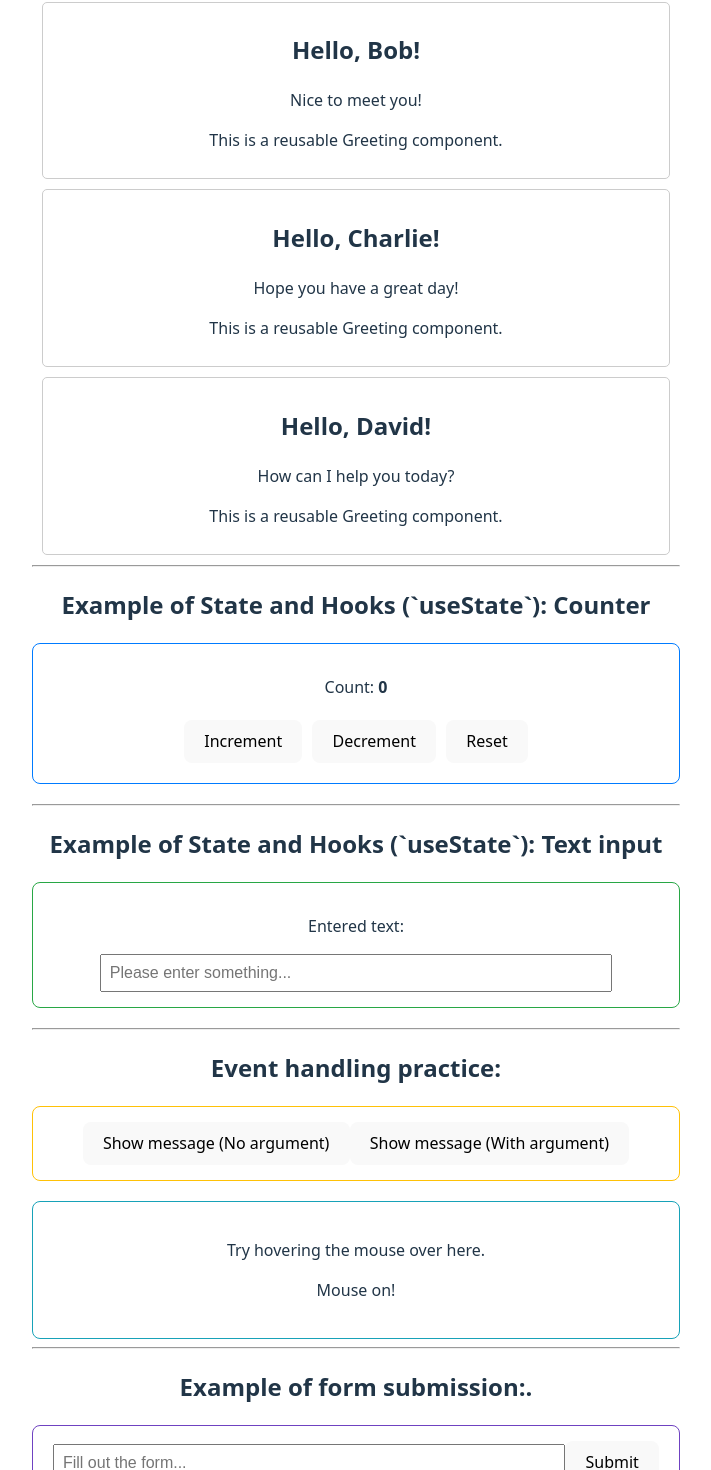
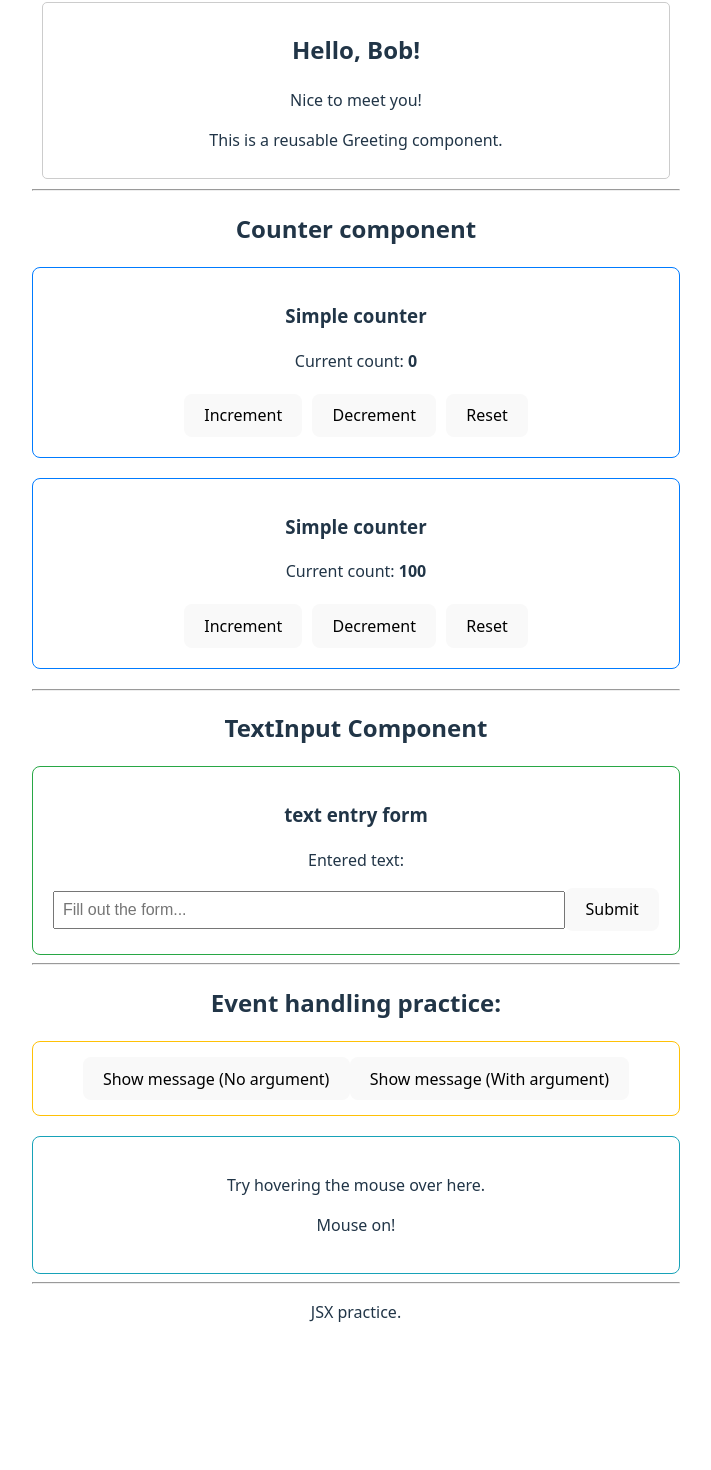
Before and after one commit to 4no-tkm/Basic_dictionary, a React (Vite) app in the folder React_notes/ts-first-react-app/: page / in a window 1280 px wide. Shown: the part 501-1971 px from the top of the page, without its empty margins (284-995 px from the left). After the commit the page ends 1873 px from the top, so only its background shows below. Built offline with nearby package versions, Linux system fonts and the light colour scheme.

Commit message:
refactor: Split App component into Counter and TextInput components

```diff
--- a/React_notes/ts-first-react-app/src/App.tsx
+++ b/React_notes/ts-first-react-app/src/App.tsx
@@ -1,6 +1,8 @@
 import React, { useState, useEffect  } from 'react';
 import './App.css';
 import Greeting from './components/Greeting';
+import Counter from './components/Counter';
+import TextInput from './components/TextInput';
 
 function App() {
   const currentHour = new Date().getHours();
@@ -14,29 +16,10 @@ function App() {
     greetingMessage = "Good Evening!"
   }
 
-  const [count, setCount] = useState<number>(0);
-  const [inputText, setInputText] = useState<String>('');
   const [isMouseOver, setIsMouseOver] = useState<boolean>(false);
-
-  const handleIncrement = () => {
-    setCount(count + 1);
-  };
-
-  const handleDecrement = () => {
-    setCount(count - 1);
-  };
-
-  const handleInputChange = (event: React.ChangeEvent<HTMLInputElement>) => {
-    setInputText(event.target.value);
-  };
 
   const handleButtonClick = (message: string) => {
     alert(`Clicked the button: ${message}`);
-  };
-
-  const handleFormSubmit = (event: React.FormEvent<HTMLFormElement>) => {
-    event.preventDefault();
-    alert(`This form was send. Input: ${inputText}`);
   };
 
   const handleMouseEnter = () => {
@@ -47,33 +30,17 @@ function App() {
     setIsMouseOver(false);
   };
 
-  useEffect(() =>  {
-    console.log('App component has been rendered or updated.');
-  })
-
   useEffect(() => {
     console.log('App component mounted for the first time. It will be executed only once.');
     const timerId = setInterval(() => {
       console.log('Interval timer running...');
-    }, 3000);
+    }, 5000);
 
     return () => {
       console.log('App component unmounted. Clear timer.')
       clearInterval(timerId);
       };
   }, []);
-
-  useEffect(() => {
-    console.log('Current count changed:', count);
-    if (count % 5 === 0 && count !== 0) {
-      alert(`The count is now ${count}!`)
-    }
-  }, [count]);
-
-  useEffect(() => {
-    console.log('Input text has changed:', inputText);
-  }, [inputText]);
-
 
   return (
     <div className="App">
@@ -86,32 +53,17 @@ function App() {
       <h2>Examples of Components and Props:</h2>
       <Greeting name="Alice" />
       <Greeting name="Bob" message="Nice to meet you!" />
-      <Greeting name="Charlie" message="Hope you have a great day!" />
-      <Greeting name="David" />
 
       <hr />
 
-      <h2>Example of State and Hooks (`useState`): Counter</h2>
-      <div style={{ padding: '15px', border: '1px solid #007bff', borderRadius: '8px', marginBottom: '20px' }}>
-        <p>Count: <strong>{count}</strong></p>
-        <button onClick={handleIncrement} style={{ margin: '5px' }}>Increment</button>
-        <button onClick={handleDecrement} style={{ margin: '5px' }}>Decrement</button>
-        <button onClick={() => setCount(0)} style={{ margin: '5px' }}>Reset</button>
-      </div>
+      <h2>Counter component</h2>
+      <Counter />
+      <Counter initialValue={100} />
 
       <hr />
 
-      <h2>Example of State and Hooks (`useState`): Text input</h2>
-      <div style={{ padding: '15px', border: '1px solid #28a745', borderRadius: '8px', marginBottom: '20px' }}>
-        <p>Entered text: <strong>{inputText}</strong></p>
-        <input
-          type="text"
-          value={inputText}
-          onChange={handleInputChange}
-          placeholder="Please enter something..."
-          style={{ width: '80%', padding: '8px', fontSize: '16px' }}
-        />
-      </div>
+      <h2>TextInput Component</h2>
+      <TextInput />
 
       <hr />
 
@@ -142,20 +94,6 @@ function App() {
 
       <hr />
 
-      <h2>Example of form submission:.</h2>
-      <div style={{ padding: '15px', border: '1px solid #6f42c1', borderRadius: '8px' }}>
-        <form onSubmit={handleFormSubmit}>
-          <input
-            type="text"
-            value={inputText}
-            onChange={handleInputChange}
-            placeholder="Fill out the form..."
-            style={{ width: '80%', padding: '8px', fontSize: '16px', marginBottom: '10px' }}
-          />
-          <button type="submit">Submit</button>
-        </form>
-      </div>
-
       <p>JSX practice.</p>
     </div>
   );
--- /dev/null
+++ b/React_notes/ts-first-react-app/src/components/Counter.tsx
@@ -0,0 +1,36 @@
+import React, { useState, useEffect } from 'react';
+
+interface CounterProps {
+    initialValue?: number;
+}
+
+const Counter: React.FC<CounterProps> = ({ initialValue = 0 }) => {
+    const [count, setCount] = useState<number>(initialValue);
+
+    useEffect(() => {
+        console.log('Counter component: Current counts have changed:', count);
+        if (count % 5 === 0 && count !== 0) {
+            alert(`From counter component: The count is now ${count}!`);
+        }
+    }, [count]);
+
+    const handleIncrement = () => {
+        setCount(prevCount => prevCount + 1);
+    };
+
+    const handleDecrement = () => {
+        setCount(prevCount => prevCount - 1);
+    };
+
+    return (
+    <div style={{ padding: '15px', border: '1px solid #007bff', borderRadius: '8px', marginBottom: '20px' }}>
+      <h3>Simple counter</h3>
+      <p>Current count: <strong>{count}</strong></p>
+      <button onClick={handleIncrement} style={{ margin: '5px' }}>Increment</button>
+      <button onClick={handleDecrement} style={{ margin: '5px' }}>Decrement</button>
+      <button onClick={() => setCount(initialValue)} style={{ margin: '5px' }}>Reset</button>
+    </div>
+  );
+};
+
+export default Counter;
--- /dev/null
+++ b/React_notes/ts-first-react-app/src/components/TextInput.tsx
@@ -0,0 +1,38 @@
+import React, { useState, useEffect } from 'react';
+
+const TextInput: React.FC = () => {
+    const [inputText, setInputText] = useState<string>('');
+
+    useEffect(() => {
+        console.log('TextInput component: The input text has been changed:', inputText);
+    }, [inputText]);
+
+    const handleInputChange = (event: React.ChangeEvent<HTMLInputElement>) => {
+        setInputText(event.target.value);
+    }
+
+    const handleFormSubmit = (event: React.FormEvent<HTMLFormElement>) => {
+        event.preventDefault();
+        alert(`From TextInput component: Form has been submitted. Input value: ${inputText}`);
+        setInputText('');
+    }
+
+    return (
+        <div style={{ padding: '15px', border: '1px solid #28a745', borderRadius: '8px' }}>
+            <h3>text entry form</h3>
+            <p>Entered text: <strong>{inputText}</strong></p>
+            <form onSubmit={handleFormSubmit}>
+                <input
+                    type="text"
+                    value={inputText}
+                    onChange={handleInputChange}
+                    placeholder="Fill out the form..."
+                    style={{ width: '80%', padding: '8px', fontSize: '16px', marginBottom: '10px' }}
+                />
+                <button type="submit">Submit</button>
+            </form>
+        </div>
+    );
+};
+
+export default TextInput;
```
